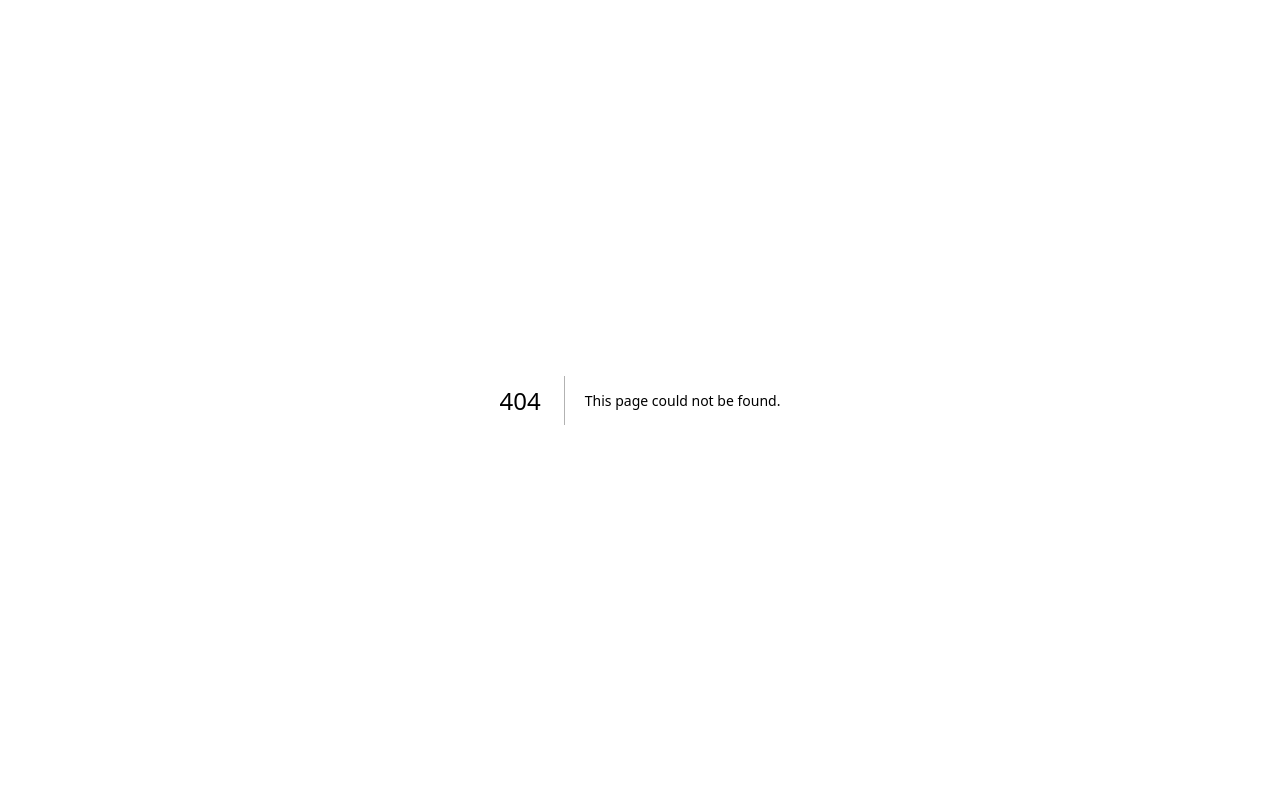
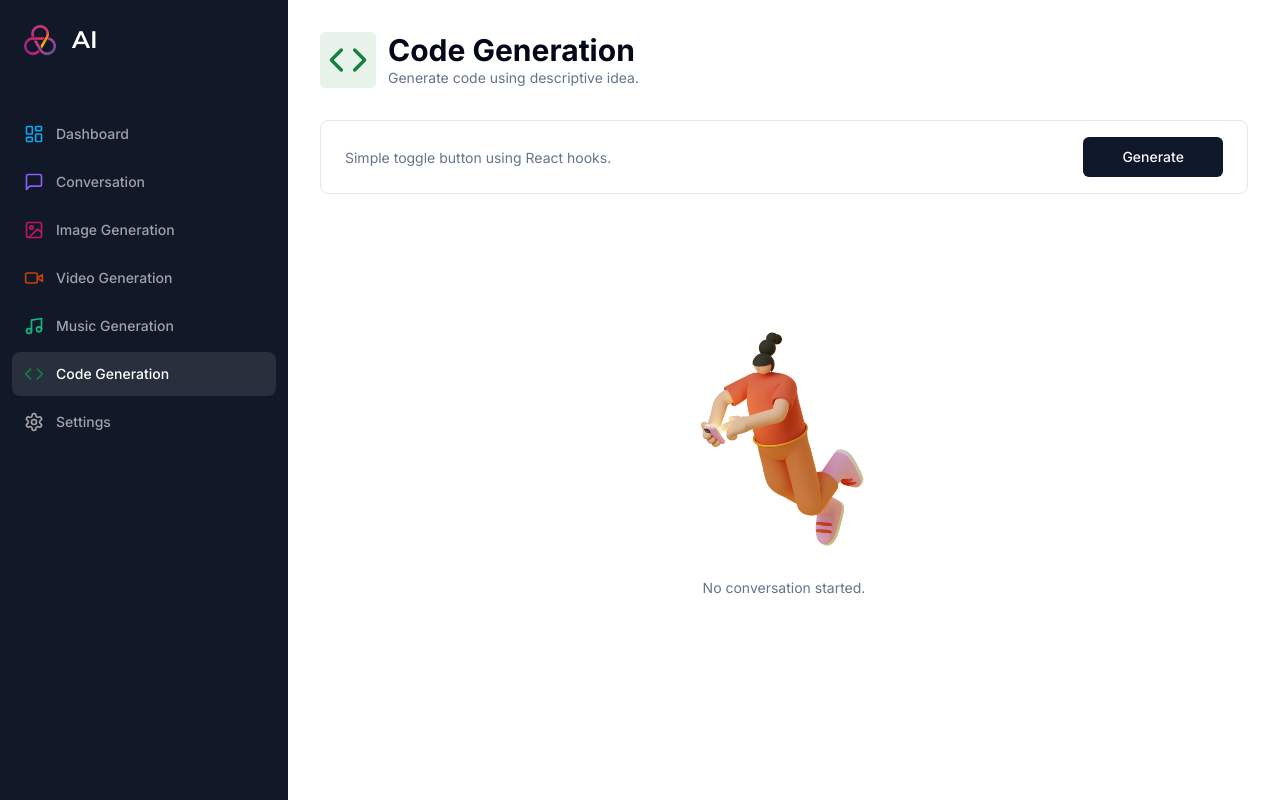
Before and after one commit to nikext/AI-Content-Generation-Platform, a Next.js app: page /code in a window 1280 px wide. Before the commit this address had no page. Built offline with nearby package versions, Linux system fonts and the light colour scheme.

Commit message:
implement code model

```diff
--- /dev/null
+++ b/app/(dashboard)/(routes)/code/constants.ts
@@ -0,0 +1,7 @@
+import * as z from "zod";
+
+export const formSchema = z.object({
+  prompt: z.string().min(1, {
+    message: "Prompt is required."
+  }),
+});
--- /dev/null
+++ b/app/(dashboard)/(routes)/code/page.tsx
@@ -0,0 +1,159 @@
+"use client";
+
+import * as z from "zod";
+import axios from "axios";
+import { Code } from "lucide-react";
+import { useForm } from "react-hook-form";
+import { useState } from "react";
+import { useRouter } from "next/navigation";
+import { ChatCompletionRequestMessage } from "openai";
+import ReactMarkdown from "react-markdown";
+
+import { BotAvatar } from "@/components/bot-avatar";
+import { Heading } from "@/components/heading";
+import { Button } from "@/components/ui/button";
+import { Input } from "@/components/ui/input";
+import { zodResolver } from "@hookform/resolvers/zod";
+import { Form, FormControl, FormField, FormItem } from "@/components/ui/form";
+import { cn } from "@/lib/utils";
+import { Loader } from "@/components/loader";
+import { UserAvatar } from "@/components/user-avatar";
+import { Empty } from "@/components/empty";
+
+import { formSchema } from "./constants";
+
+const CodePage = () => {
+  const router = useRouter();
+  const [messages, setMessages] = useState<ChatCompletionRequestMessage[]>([]);
+
+  const form = useForm<z.infer<typeof formSchema>>({
+    resolver: zodResolver(formSchema),
+    defaultValues: {
+      prompt: "",
+    },
+  });
+
+  const isLoading = form.formState.isSubmitting;
+
+  const onSubmit = async (values: z.infer<typeof formSchema>) => {
+    try {
+      const userMessage: ChatCompletionRequestMessage = {
+        role: "user",
+        content: values.prompt,
+      };
+      const newMessages = [...messages, userMessage];
+
+      const response = await axios.post("/api/code", {
+        messages: newMessages,
+      });
+      setMessages((current) => [...current, userMessage, response.data]);
+
+      form.reset();
+    } catch (error: any) {
+      if (error?.response?.status === 403) {
+      } else {
+      }
+    } finally {
+      router.refresh();
+    }
+  };
+
+  return (
+    <div>
+      <Heading
+        title="Code Generation"
+        description="Generate code using descriptive idea."
+        icon={Code}
+        iconColor="text-green-700"
+        bgColor="bg-green-700/10"
+      />
+      <div className="px-4 lg:px-8">
+        <div>
+          <Form {...form}>
+            <form
+              onSubmit={form.handleSubmit(onSubmit)}
+              className="
+                rounded-lg
+                border
+                w-full
+                p-4
+                px-3
+                md:px-6
+                focus-within:shadow-sm
+                grid
+                grid-cols-12
+                gap-2
+              "
+            >
+              <FormField
+                name="prompt"
+                render={({ field }) => (
+                  <FormItem className="col-span-12 lg:col-span-10">
+                    <FormControl className="m-0 p-0">
+                      <Input
+                        className="border-0 outline-none focus-visible:ring-0 focus-visible:ring-transparent"
+                        disabled={isLoading}
+                        placeholder="Simple toggle button using React hooks."
+                        {...field}
+                      />
+                    </FormControl>
+                  </FormItem>
+                )}
+              />
+              <Button
+                className="col-span-12 lg:col-span-2 w-full"
+                type="submit"
+                disabled={isLoading}
+                size="icon"
+              >
+                Generate
+              </Button>
+            </form>
+          </Form>
+        </div>
+        <div className="space-y-4 mt-4">
+          {isLoading && (
+            <div className="p-8 rounded-lg w-full flex items-center justify-center bg-muted">
+              <Loader />
+            </div>
+          )}
+          {messages.length === 0 && !isLoading && (
+            <Empty label="No conversation started." />
+          )}
+          <div className="flex flex-col-reverse gap-y-4">
+            {messages.map((message) => (
+              <div
+                key={message.content}
+                className={cn(
+                  "p-8 w-full flex items-start gap-x-8 rounded-lg",
+                  message.role === "user"
+                    ? "bg-white border border-black/10"
+                    : "bg-muted"
+                )}
+              >
+                {message.role === "user" ? <UserAvatar /> : <BotAvatar />}
+                <ReactMarkdown
+                  components={{
+                    pre: ({ node, ...props }) => (
+                      <div className="overflow-auto w-full my-2 bg-black/10 p-2 rounded-lg">
+                        <pre {...props} />
+                      </div>
+                    ),
+                    code: ({ node, ...props }) => (
+                      <code className="bg-black/10 rounded-lg p-1" {...props} />
+                    ),
+                  }}
+                  className="text-sm overflow-hidden leading-7"
+                >
+                  {message.content || ""}
+                </ReactMarkdown>{" "}
+              </div>
+            ))}
+          </div>
+        </div>
+      </div>
+    </div>
+  );
+};
+
+export default CodePage;
--- /dev/null
+++ b/app/api/code/route.ts
@@ -0,0 +1,46 @@
+import { auth } from "@clerk/nextjs";
+import { NextResponse } from "next/server";
+import { Configuration, OpenAIApi, ChatCompletionRequestMessage } from "openai";
+
+const configuration = new Configuration({
+  apiKey: process.env.OPENAI_API_KEY,
+});
+
+const openai = new OpenAIApi(configuration);
+
+const instructionMessage: ChatCompletionRequestMessage = {
+    role: "system",
+    content: "You are a code generator. You must answer only in markdown code snippets. Use code comments for explanations."
+}
+
+export async function POST(
+  req: Request
+) {
+  try {
+    const { userId } = auth();
+    const body = await req.json();
+    const { messages  } = body;
+
+    if (!userId) {
+      return new NextResponse("Unauthorized", { status: 401 });
+    }
+
+    if (!configuration.apiKey) {
+      return new NextResponse("OpenAI API Key not configured.", { status: 500 });
+    }
+
+    if (!messages) {
+      return new NextResponse("Messages are required", { status: 400 });
+    }
+
+    const response = await openai.createChatCompletion({
+      model: "gpt-3.5-turbo",
+      messages: [instructionMessage, ...messages]
+    });
+
+    return NextResponse.json(response.data.choices[0].message);
+  } catch (error) {
+    console.log('[CODE_ERROR]', error);
+    return new NextResponse("Internal Error", { status: 500 });
+  }
+};
--- a/package.json
+++ b/package.json
@@ -24,6 +24,7 @@
     "react": "^18",
     "react-dom": "^18",
     "react-hook-form": "^7.47.0",
+    "react-markdown": "^9.0.0",
     "tailwind-merge": "^2.0.0",
     "tailwindcss-animate": "^1.0.7",
     "zod": "^3.22.4"
```
Also changed, not shown: 1 other file (tests, documents, lock files or other folders).
